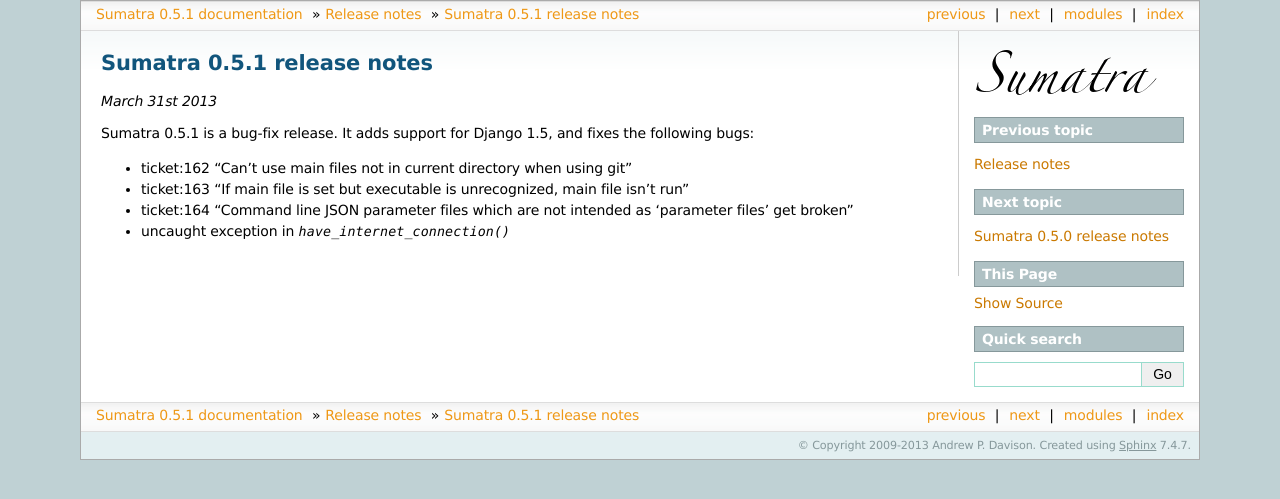
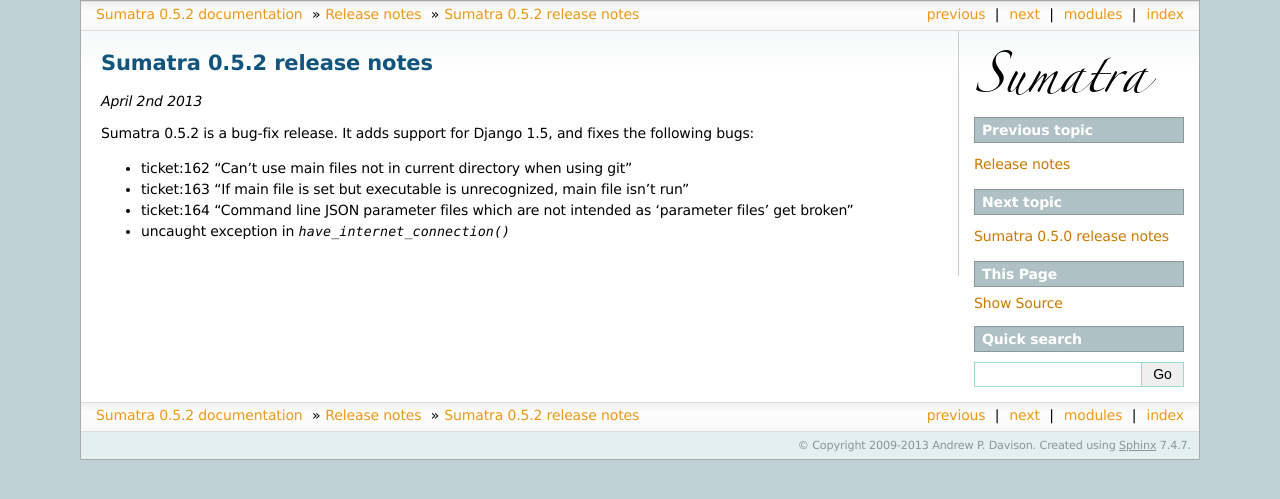
Before and after one commit to open-research/sumatra, a Sphinx documentation site: the page built from doc/releases/0.5.1.txt, in a window 1280 px wide. Shown: the top 499 px of the page. Built offline with Sphinx 7.4.7, drawn with Linux system fonts in a browser that asks for light colours.

Commit message:
Updated version numbers for 0.5.2 release.

```diff
--- a/doc/conf.py
+++ b/doc/conf.py
@@ -47,7 +47,7 @@
 # The short X.Y version.
 version = '0.5'
 # The full version, including alpha/beta/rc tags.
-release = '0.5.1'
+release = '0.5.2'
 
 # The language for content autogenerated by Sphinx. Refer to documentation
 # for a list of supported languages.
--- a/doc/installation.txt
+++ b/doc/installation.txt
@@ -21,8 +21,8 @@
 Alternatively, you can download the Sumatra package from either PyPI or the
 `INCF Software Centre`_ and install it as follows::
 
-    $ tar xzf Sumatra-0.5.1.tar.gz
-    $ cd Sumatra-0.5.1
+    $ tar xzf Sumatra-0.5.2.tar.gz
+    $ cd Sumatra-0.5.2
     # python setup.py install
 
 The last step may need to be run as root, or using sudo.
--- a/doc/releases/0.5.1.txt
+++ b/doc/releases/0.5.1.txt
@@ -1,10 +1,10 @@
 ===========================
-Sumatra 0.5.1 release notes
+Sumatra 0.5.2 release notes
 ===========================
 
-*March 31st 2013*
+*April 2nd 2013*
 
-Sumatra 0.5.1 is a bug-fix release. It adds support for Django 1.5, and fixes
+Sumatra 0.5.2 is a bug-fix release. It adds support for Django 1.5, and fixes
 the following bugs:
 
 * ticket:162 "Can't use main files not in current directory when using git"
--- a/src/__init__.py
+++ b/src/__init__.py
@@ -3,4 +3,4 @@
            'dependency_finder', 'external', 'web', 'decorators', 'publishing',
            'users', 'core']
 
-__version__ = "0.5.1"
+__version__ = "0.5.2"
```
